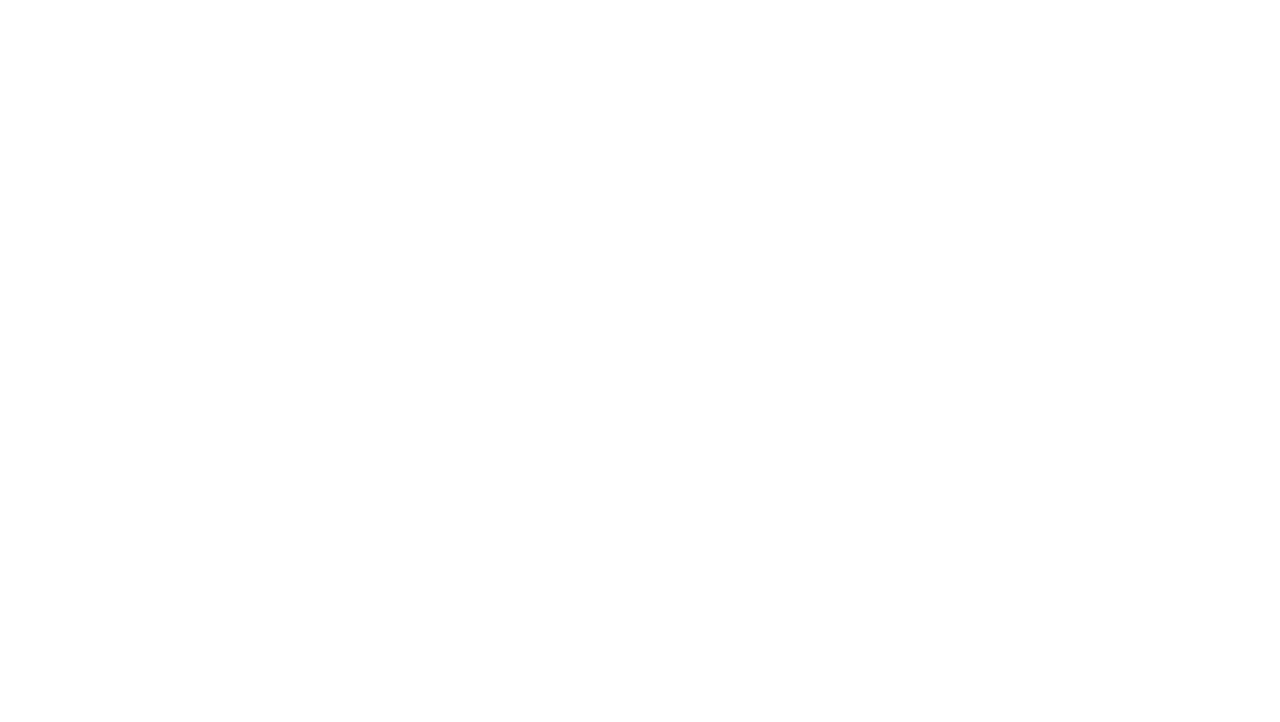
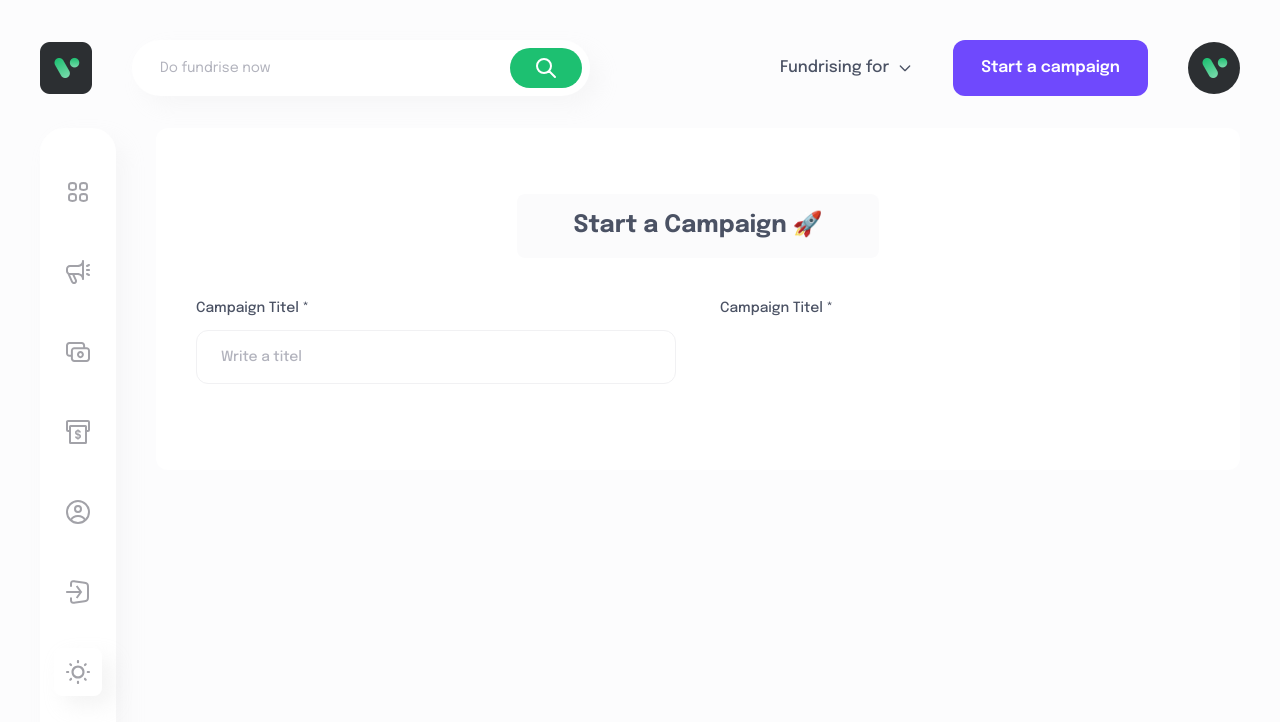
Before and after one commit to ducvuive/Crowfunding_App, a React (Create React App) app: page /start-campaign in a window 1280 px wide. Before the commit this address had no page. Shown: the top 722 px of the page. Built offline with nearby package versions, Linux system fonts and the light colour scheme.

Commit message:
Add campaign page, optimize button component lesson 386-387

```diff
--- a/src/App.js
+++ b/src/App.js
@@ -4,12 +4,22 @@ import { Route, Routes } from "react-router-dom";
 const SignUpPage = lazy(() => import("./pages/SignUpPage"));
 const SignInPage = lazy(() => import("./pages/SignInPage"));
 const DashboardPage = lazy(() => import("./pages/DashboardPage"));
+const CampaignPage = lazy(() => import("./pages/CampaignPage"));
+const StartCampaignPage = lazy(() => import("./pages/StartCampaignPage"));
 function App() {
   return (
     <div>
       <Suspense>
         <Routes>
           <Route path="/" element={<DashboardPage></DashboardPage>}></Route>
+          <Route
+            path="/campaign"
+            element={<CampaignPage></CampaignPage>}
+          ></Route>
+          <Route
+            path="/start-campaign"
+            element={<StartCampaignPage></StartCampaignPage>}
+          ></Route>
           <Route path="/sign-up" element={<SignUpPage></SignUpPage>}></Route>
           <Route path="/sign-in" element={<SignInPage></SignInPage>}></Route>
         </Routes>
--- a/src/components/button/Button.js
+++ b/src/components/button/Button.js
@@ -1,6 +1,7 @@
 import React from "react";
 import PropTypes from "prop-types";
 import classNames from "../../utils/className";
+import { Link } from "react-router-dom";
 
 const Button = ({
   type = "button",
@@ -14,10 +15,34 @@ const Button = ({
   ) : (
     children
   );
+  let defaultClassName =
+    "flex items-center justify-center p-4 text-base font-semibold rounded-xl text-white min-h-[56px]";
+  switch (rest.kind) {
+    case "primary":
+      defaultClassName = defaultClassName + " bg-primary text-white";
+      break;
+    case "secondary":
+      defaultClassName = defaultClassName + " bg-secondary text-white";
+      break;
+    case "ghost":
+      defaultClassName =
+        defaultClassName + " bg-secondary bg-opacity-10 text-secondary";
+      break;
+
+    default:
+      break;
+  }
+  if (rest.href)
+    return (
+      <Link to={rest.href} className={classNames(defaultClassName, className)}>
+        {child}
+      </Link>
+    );
+
   return (
     <button
       className={classNames(
-        "flex items-center justify-center p-4 text-base font-semibold rounded-xl text-white min-h-[56px]",
+        defaultClassName,
         !!isLoading ? "opacity-50 pointer-events-none" : "",
         className
       )}
@@ -32,9 +57,11 @@ const Button = ({
   );
 };
 Button.propTypes = {
-  type: PropTypes.string.isRequired,
+  type: PropTypes.string,
   className: PropTypes.string,
   children: PropTypes.node,
   isLoading: PropTypes.bool,
+  href: PropTypes.string,
+  kind: PropTypes.oneOf(["primary", "secondary", "ghost"]),
 };
 export default Button;
--- /dev/null
+++ b/src/components/common/FormRow.js
@@ -0,0 +1,7 @@
+import React from "react";
+
+const FormRow = ({ children }) => {
+  return <div className="grid grid-cols-2 gap-11">{children}</div>;
+};
+
+export default FormRow;
--- /dev/null
+++ b/src/modules/campaign/CampaignAddNews.js
@@ -0,0 +1,36 @@
+import React from "react";
+import { useForm } from "react-hook-form";
+import FormGroup from "../../components/common/FormGroup";
+import FormRow from "../../components/common/FormRow";
+import { Input } from "../../components/input";
+import Label from "../../components/label_duc/Label";
+
+const CampaignAddNews = () => {
+  const { handleSunmit, control } = useForm();
+  return (
+    <div className="px-10 py-[66px] bg-white rounded-xl ">
+      <div className="mb-10 text-center">
+        <h1 className="inline-block py-4 text-2xl font-bold rounded-lg text-text2 px-14 bg-text4 bg-opacity-5">
+          Start a Campaign 🚀
+        </h1>
+      </div>
+      <form>
+        <FormRow>
+          <FormGroup>
+            <Label htmlFor="campaignTitel">Campaign Titel *</Label>
+            <Input
+              control={control}
+              name="campaignTitel"
+              placeholder="Write a titel"
+            ></Input>
+          </FormGroup>
+          <FormGroup>
+            <Label htmlFor="campaignTitel">Campaign Titel *</Label>
+          </FormGroup>
+        </FormRow>
+      </form>
+    </div>
+  );
+};
+
+export default CampaignAddNews;
--- a/src/modules/campaign/CampaignGrid.js
+++ b/src/modules/campaign/CampaignGrid.js
@@ -1,6 +1,8 @@
 import React from "react";
 
-const CampaignGrid = ({ children }) => {
+const CampaignGrid = ({ children, type = "default" }) => {
+  if (type !== "default")
+    return <div className="grid grid-cols-1 gap-y-10">{children}</div>;
   return <div className="grid grid-cols-4 gap-x-7">{children}</div>;
 };
 
--- a/src/modules/dashboard/DashboardSidebar.js
+++ b/src/modules/dashboard/DashboardSidebar.js
@@ -40,7 +40,7 @@ const sidebarLinks = [
   {
     icon: <IconLogout></IconLogout>,
     title: "Logout",
-    url: "#",
+    url: "/logout",
     onClick: () => {},
   },
   {
@@ -50,6 +50,9 @@ const sidebarLinks = [
     onClick: () => {},
   },
 ];
+
+const navlinkClass =
+  "flex items-center gap-x-5 md:w-12 md:h-12 md:justify-center md:rounded-lg md:mb-8  last:mt-auto last:bg-white last:shadow-sdprimary";
 const DashboardSidebar = () => {
   return (
     // flex-shrink-0 de co dinh chieu rong, de cho campaign flex-1 chiem het chieu rong con lai
@@ -58,11 +61,11 @@ const DashboardSidebar = () => {
         <NavLink
           to={link.url}
           key={link.title}
-          className={classNames(
-            "flex items-center gap-x-5 md:w-12 md:h-12 md:justify-center md:rounded-lg md:mb-8 text-icon-color last:mt-auto last:bg-white last:shadow-sdprimary",
-            ({ isActive }) =>
-              isActive ? "bg-primary text-primary bg-opacity-20" : ""
-          )}
+          className={({ isActive }) =>
+            isActive
+              ? `${navlinkClass} text-primary bg-primary bg-opacity-20`
+              : `${navlinkClass} text-icon-color`
+          }
         >
           <span>{link.icon}</span>
           <span className="md:hidden">{link.title}</span>
--- a/src/modules/dashboard/DashboardTopbar.js
+++ b/src/modules/dashboard/DashboardTopbar.js
@@ -1,4 +1,5 @@
 import React from "react";
+import { Link } from "react-router-dom";
 import { Button } from "../../components/button";
 import DashboardFund from "./DashboardFund";
 import DashboardSearch from "./DashboardSearch";
@@ -6,8 +7,10 @@ import DashboardSearch from "./DashboardSearch";
 const DashboardTopbar = () => {
   return (
     <div className="flex items-center justify-between mb-8">
-      <div className="flex items-center gap-x-10">
-        <img srcSet="/logo.png 2x" alt="crowfunding-app" />
+      <div className="flex items-center flex-1 gap-x-10">
+        <Link to="/" className="inline-block">
+          <img srcSet="/logo.png 2x" alt="crowfunding-app" />
+        </Link>
         <div className=" max-w-[458px] w-full flex-none">
           <DashboardSearch></DashboardSearch>
         </div>
--- /dev/null
+++ b/src/pages/CampaignPage.js
@@ -0,0 +1,77 @@
+import React from "react";
+import { Button } from "../components/button";
+import Heading from "../components/common/Heading";
+import LayoutDashboard from "../layouts/LayoutDashboard";
+import CampaignFeature from "../modules/campaign/CampaignFeature";
+import CampaignGrid from "../modules/campaign/CampaignGrid";
+
+const CampaignPage = () => {
+  return (
+    <LayoutDashboard>
+      <div className="flex items-center justify-between px-10 py-8 mb-10 bg-white rounded-3xl">
+        <div className="flex items-start gap-x-6">
+          <div className="flex items-center justify-center text-white rounded-full w-14 h-14 bg-secondary bg-opacity-60">
+            <svg
+              xmlns="http://www.w3.org/2000/svg"
+              className="w-6 h-6"
+              fill="none"
+              viewBox="0 0 24 24"
+              stroke="currentColor"
+            >
+              <path
+                strokeLinecap="round"
+                strokeLinejoin="round"
+                strokeWidth={2}
+                d="M12 6v6m0 0v6m0-6h6m-6 0H6"
+              />
+            </svg>
+          </div>
+          <div className="flex-1">
+            <h1 className="text-[22px] font-semibold mb-2">
+              Create Your Campaign
+            </h1>
+            <p className="mb-2 text-sm text-text3">
+              Jump right into our editor and create your first Virtue campaign!
+            </p>
+            <a href="/" className="text-sm text-primary">
+              Need any help? Learn More...
+            </a>
+          </div>
+        </div>
+        <Button
+          type="button"
+          kind="ghost"
+          className="px-8"
+          href="/start-campaign"
+        >
+          Create campaign
+        </Button>
+      </div>
+      <Heading number={4}>Your campaign</Heading>
+      <CampaignGrid type="secondary">
+        <CampaignFeature></CampaignFeature>
+        <CampaignFeature></CampaignFeature>
+        <CampaignFeature></CampaignFeature>
+        <CampaignFeature></CampaignFeature>
+      </CampaignGrid>
+      <div className="mt-10"></div>
+      <Button kind="ghost" className="px-8 mx-auto">
+        <span>See more</span>
+        <svg
+          xmlns="http://www.w3.org/2000/svg"
+          className="w-5 h-5"
+          viewBox="0 0 20 20"
+          fill="currentColor"
+        >
+          <path
+            fillRule="evenodd"
+            d="M10 5a1 1 0 011 1v3h3a1 1 0 110 2h-3v3a1 1 0 11-2 0v-3H6a1 1 0 110-2h3V6a1 1 0 011-1z"
+            clipRule="evenodd"
+          />
+        </svg>
+      </Button>
+    </LayoutDashboard>
+  );
+};
+
+export default CampaignPage;
--- a/src/pages/SignInPage.js
+++ b/src/pages/SignInPage.js
@@ -72,7 +72,7 @@ const SignInPage = () => {
             </span>
           </div>
         </FormGroup>
-        <Button className="w-full bg-primary" type="submit">
+        <Button className="w-full" type="submit" kind="primary">
           Sign in
         </Button>
       </form>
--- a/src/pages/SignUpPage.js
+++ b/src/pages/SignUpPage.js
@@ -115,7 +115,7 @@ const SignUpPage = () => {
             </p>
           </Checkbox>
         </div>
-        <Button className="w-full rounded-lg bg-primary" type="submit">
+        <Button className="w-full" type="submit" kind="primary">
           Create my account
         </Button>
 
--- /dev/null
+++ b/src/pages/StartCampaignPage.js
@@ -0,0 +1,13 @@
+import React from "react";
+import LayoutDashboard from "../layouts/LayoutDashboard";
+import CampaignAddNews from "../modules/campaign/CampaignAddNews";
+
+const StartCampaignPage = () => {
+  return (
+    <LayoutDashboard>
+      <CampaignAddNews></CampaignAddNews>
+    </LayoutDashboard>
+  );
+};
+
+export default StartCampaignPage;
```
